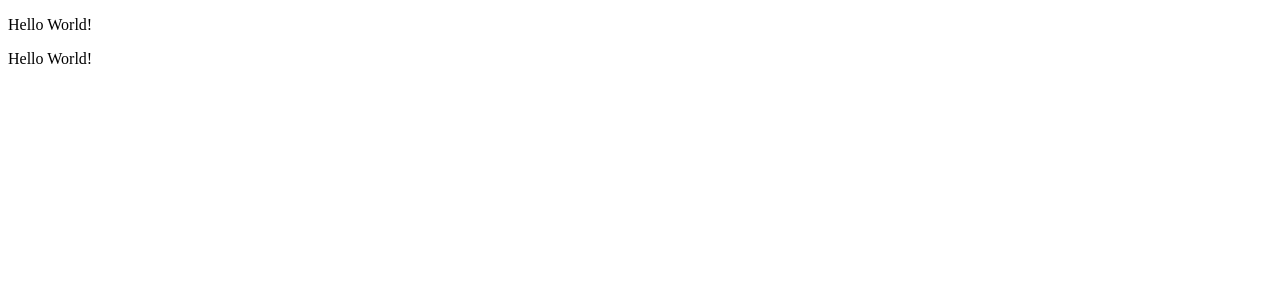
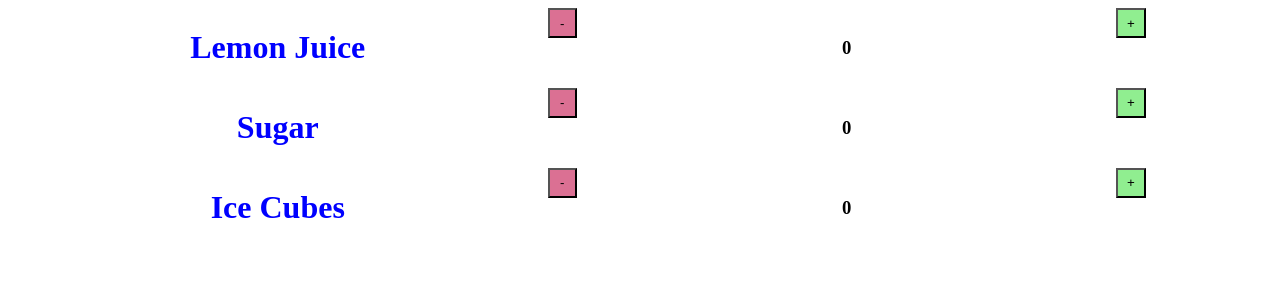
Before and after one commit to gabrielcnunez/lemonade-stand-angular, an Angular app: page / in a window 1280 px wide. Shown: the top 300 px of the page. Built offline with nearby package versions, Linux system fonts and the light colour scheme.

Commit message:
Add code and styling to lemonade component

```diff
--- a/src/app/app.component.html
+++ b/src/app/app.component.html
@@ -1,2 +1 @@
 <app-lemonade></app-lemonade>
-<app-lemonade></app-lemonade>
--- a/src/app/lemonade/lemonade.component.css
+++ b/src/app/lemonade/lemonade.component.css
@@ -0,0 +1,30 @@
+.styled-product {
+  width: 90%;
+  display: flex;
+  text-align: center;
+}
+
+.product-name {
+  width: 50%;
+  color: blue;
+}
+
+.counter {
+  width: 50%;
+  display: flex;
+  align-items: center;
+  justify-content: space-around;
+}
+
+.increment-button {
+  height: 30px;
+  width: 30px;
+  background: lightgreen;
+  cursor: pointer;
+}
+
+.decrement-button {
+  height: 30px;
+  width: 30px;
+  background: palevioletred;
+}
--- a/src/app/lemonade/lemonade.component.html
+++ b/src/app/lemonade/lemonade.component.html
@@ -1 +1,20 @@
-<p>Hello World!</p>
+<div class="styled-product">
+  <h1 class="product-name">Lemon Juice</h1>
+  <button class="decrement-button">-</button>
+  <h3 class="counter">0</h3>
+  <button class="increment-button">+</button>
+</div>
+
+<div class="styled-product">
+  <h1 class="product-name">Sugar</h1>
+  <button class="decrement-button">-</button>
+  <h3 class="counter">0</h3>
+  <button class="increment-button">+</button>
+</div>
+
+<div class="styled-product">
+  <h1 class="product-name">Ice Cubes</h1>
+  <button class="decrement-button">-</button>
+  <h3 class="counter">0</h3>
+  <button class="increment-button">+</button>
+</div>
```
